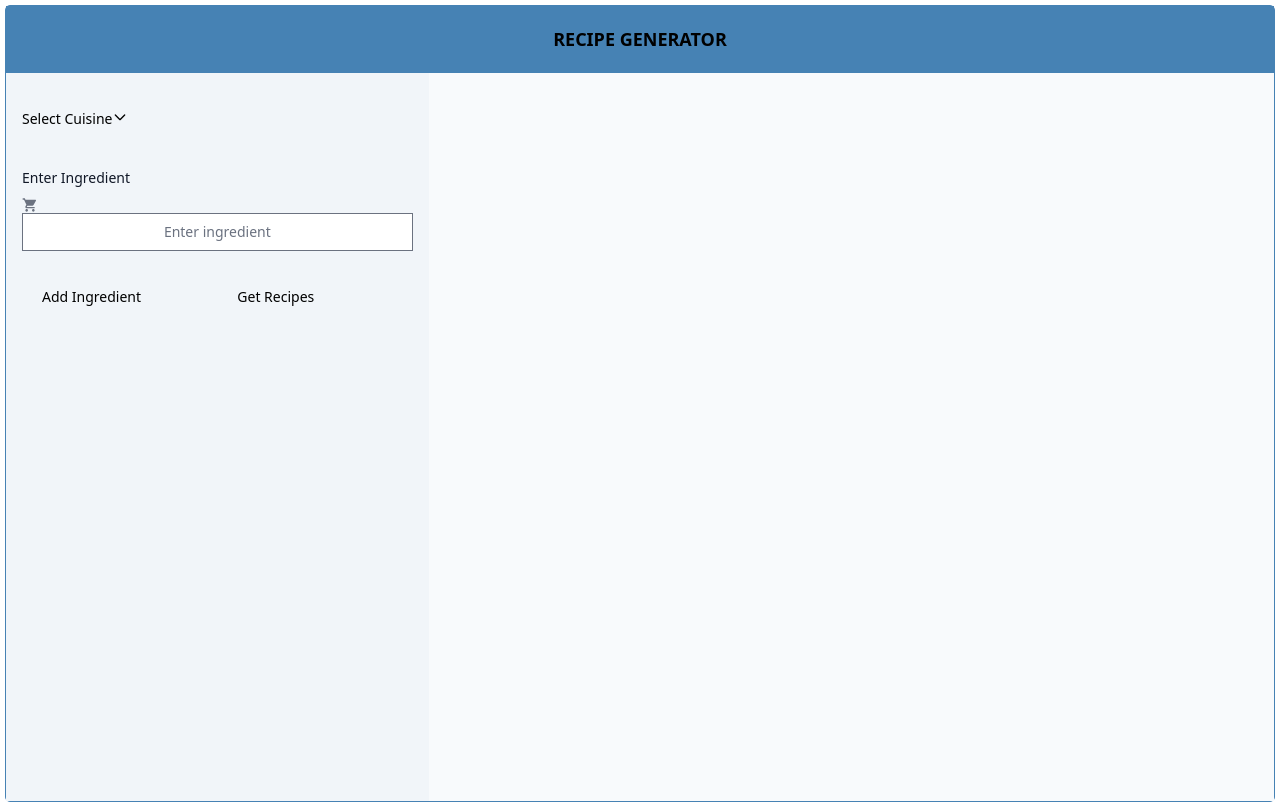
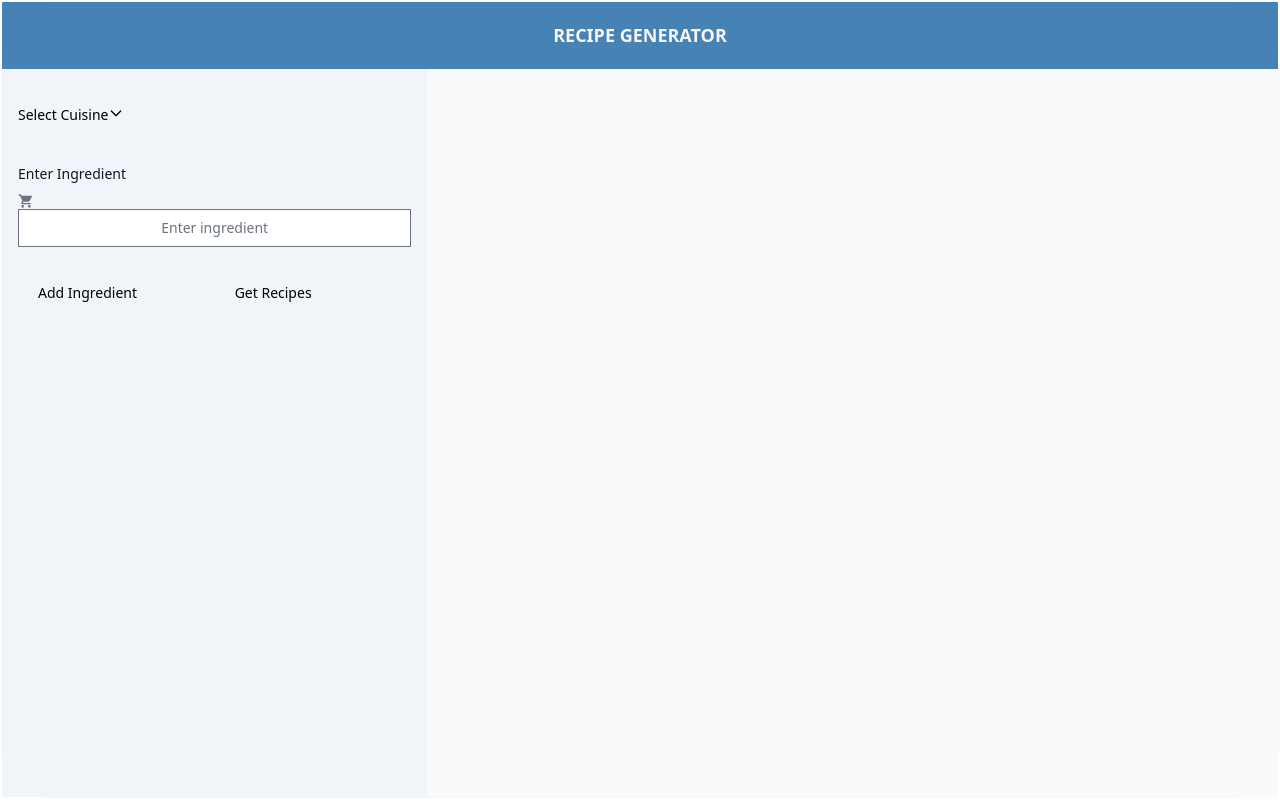
Before and after one commit to Greenleaf20/recipe-generator, a React (Create React App) app: page / in a window 1280 px wide. Built offline with nearby package versions, Linux system fonts and the light colour scheme.

Commit message:
Use apiKey

```diff
--- a/src/App.css
+++ b/src/App.css
@@ -1,7 +1,7 @@
 .App {
-  border: 1px solid #4682B4;
-  border-radius: 5px;
-  margin: 5px;
+  border: 1px solid whitesmoke;
+  border-radius: 50px;
+  margin: 1px;
 }
 
 .heading {
@@ -9,6 +9,7 @@
   text-align: center;
   font-weight: bold;
   font-size: large;
+  color: whitesmoke;
 }
 
 .recipe-cols {
--- a/src/components/InputForm/InputForm.js
+++ b/src/components/InputForm/InputForm.js
@@ -21,6 +21,7 @@ function InputForm({sendRecipeList}) {
     const [recipeList, setRecipeList] = useState([]);
     const recipeListURL = 'https://api.spoonacular.com/recipes/complexSearch';
     const recipeURL = 'https://api.spoonacular.com/recipes/informationBulk?ids=715538,716429';
+    const apiKey = '';
 
     const addIngredient = async (event) => {
         event.preventDefault();
@@ -49,14 +50,14 @@ function InputForm({sendRecipeList}) {
         const newRecipeListUrl = recipeListURL+"?includeIngredients="+ingredientsList.join(',')+"&cuisine="+cuisine;
         axios.get(newRecipeListUrl , { headers: {
             'Content-Type': 'application/json',
-            'x-api-key': '9cf0dcafb2e44cfcb30ddbd94e611ea3'
+            'x-api-key': apiKey
         }})
         .then(response => {
             const recipeIds = response.data.results.map(recipe => recipe.id).join(',');
             const newRecipeUrl = recipeURL + recipeIds
             axios.get(newRecipeUrl, { headers: {
                 'Content-Type': 'application/json',
-                'x-api-key': '9cf0dcafb2e44cfcb30ddbd94e611ea3'
+                'x-api-key': apiKey
             }})
             .then(response2 => {
                 setRecipeList(response2.data)
```
